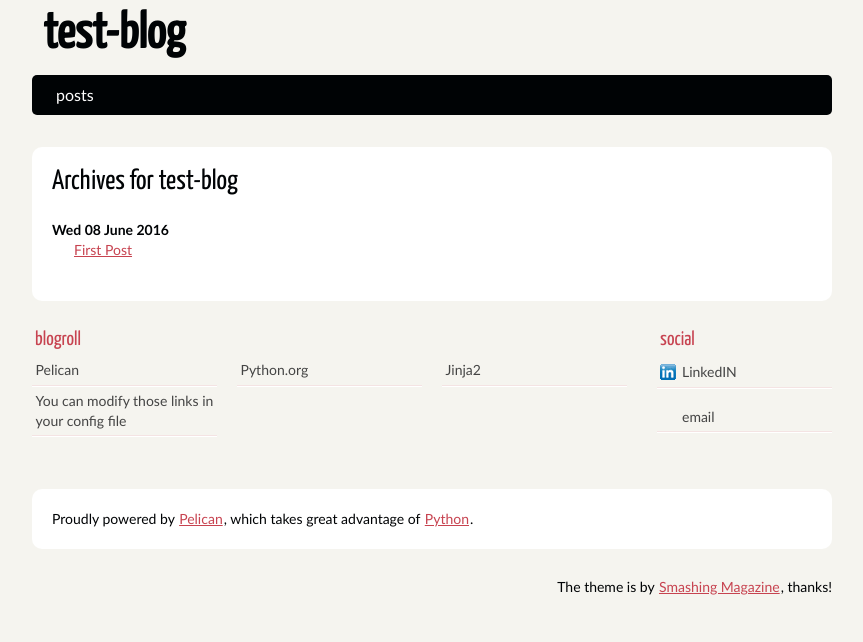
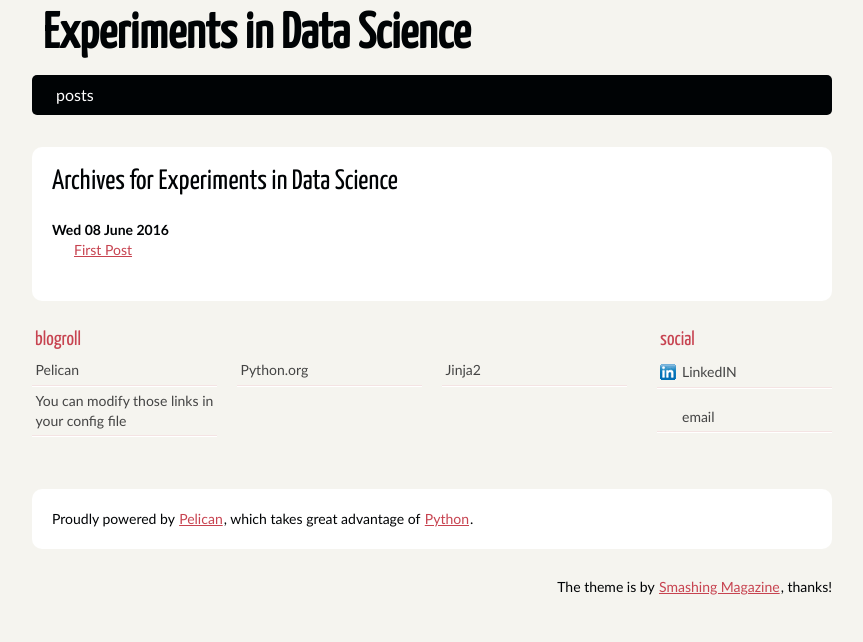
Before and after one commit to techflux/techflux.github.io, a plain HTML site: page archives.html in a window 1280 px wide. Shown: the whole page, without its empty margins (208-1071 px from the left). Drawn offline with Linux system fonts and the light colour scheme.

Commit message:
Update documentation

```diff
--- a/archives.html
+++ b/archives.html
@@ -2,7 +2,7 @@
 <html lang="en">
 <head>
         <meta charset="utf-8" />
-        <title>test-blog</title>
+        <title>Experiments in Data Science</title>
         <link rel="stylesheet" href="techflux.github.io/theme/css/main.css" />
 
         <!--[if IE]>
@@ -12,13 +12,13 @@
 
 <body id="index" class="home">
         <header id="banner" class="body">
-                <h1><a href="techflux.github.io/">test-blog </a></h1>
+                <h1><a href="techflux.github.io/">Experiments in Data Science </a></h1>
                 <nav><ul>
                     <li><a href="techflux.github.io/category/posts.html">posts</a></li>
                 </ul></nav>
         </header><!-- /#banner -->
 <section id="content" class="body">
-<h1>Archives for test-blog</h1>
+<h1>Archives for Experiments in Data Science</h1>
 
 <dl>
     <dt>Wed 08 June 2016</dt>
```
Also changed, not shown: author/me.html (+2 -2 lines), authors.html (+3 -3 lines), categories.html (+2 -2 lines), category/posts.html (+2 -2 lines), first-post.html (+1 -1 lines), index.html (+2 -2 lines), tag/python.html (+2 -2 lines), tags.html (+3 -3 lines).
